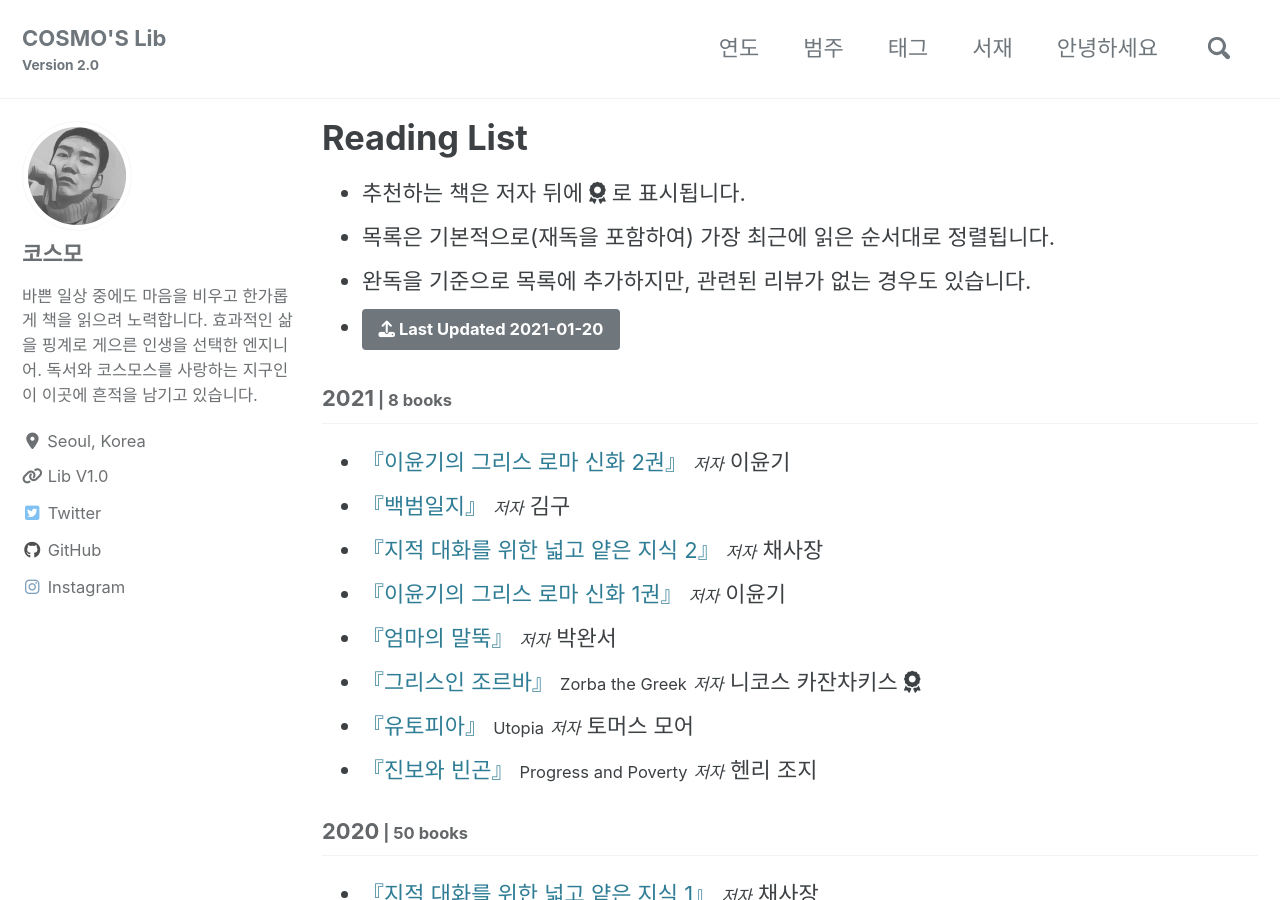
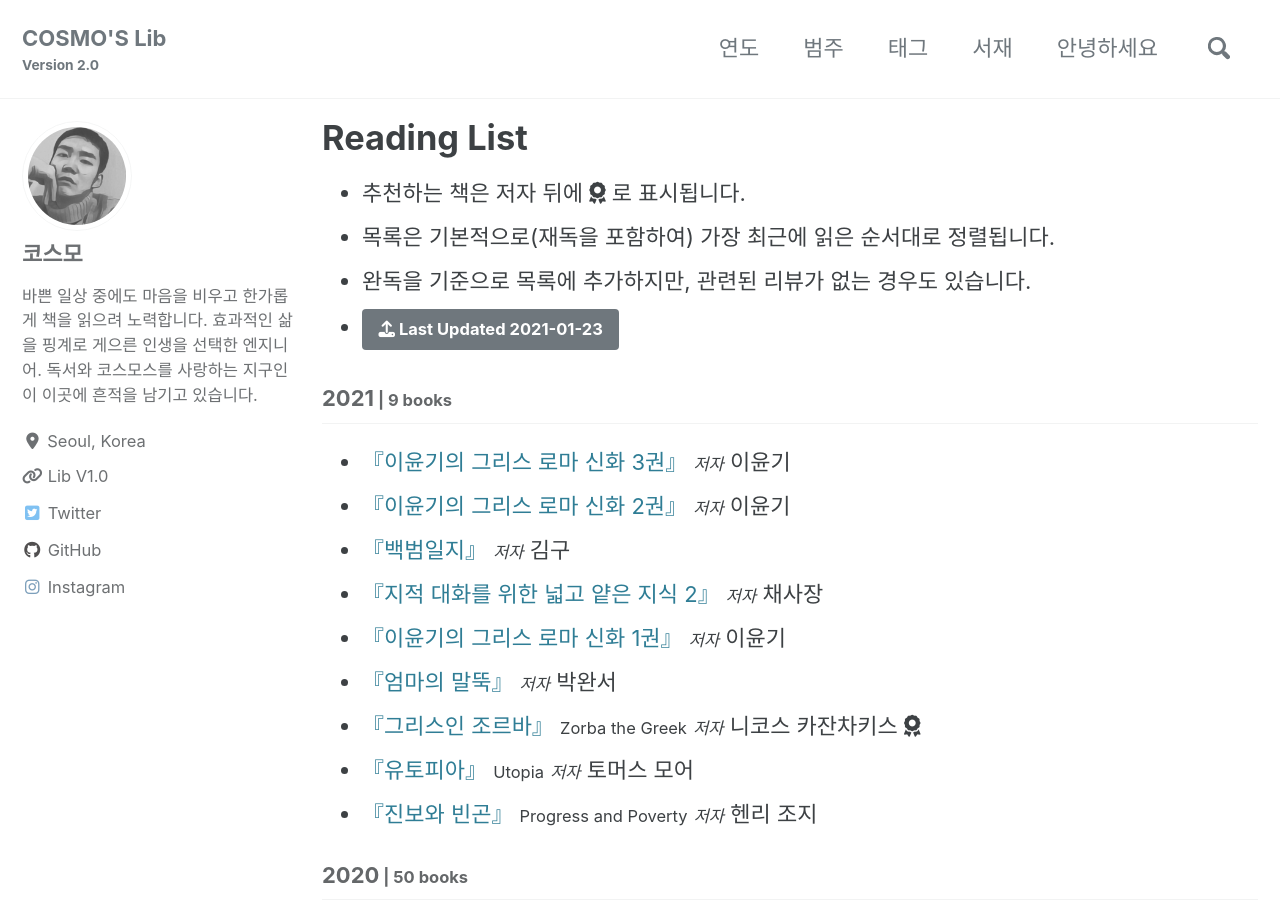
Before and after one commit to deftone2000/cosmo-s-archive, a Jekyll site: the page built from _pages/reading-list.html, in a window 1280 px wide and 900 px high. Built offline with Jekyll 4.4.1, drawn with Linux system fonts in a browser that asks for light colours; cached includes are drawn as plain includes; nearby versions of some CDN libraries; comment, search, counter and statistics services are not loaded; a style sheet for code colours, icons or effects is not loaded.

Commit message:
no message

```diff
--- a/_data/reading.yml
+++ b/_data/reading.yml
@@ -1,16 +1,26 @@
-lastupdate: 2021-01-20
+lastupdate: 2021-01-23
 list:
   - year: "2021"
     books:
+
+      - title: "이윤기의 그리스 로마 신화 3권"
+        ori_title:
+        author: 이윤기
+        post_title:
+        cover: https://img.ridicdn.net/cover/606001092/xxlarge
+        trans:
+        pub: 웅진지식하우스 출판
+        pub_info: 2004.08.13. 전자책, 종이책 동시 출간
+        post_link:
 
       - title: "이윤기의 그리스 로마 신화 2권"
         ori_title:
         author: 이윤기
         post_title:
-        cover: https://img.ridicdn.net/cover/606001090/xxlarge
+        cover: https://img.ridicdn.net/cover/606001091/xxlarge
         trans:
         pub: 웅진지식하우스 출판
-        pub_info: 2000.06.26. 전자책, 종이책 동시 출간
+        pub_info: 2002.02.16. 전자책, 종이책 동시 출간
         post_link:
 
       - title: "백범일지"
```
